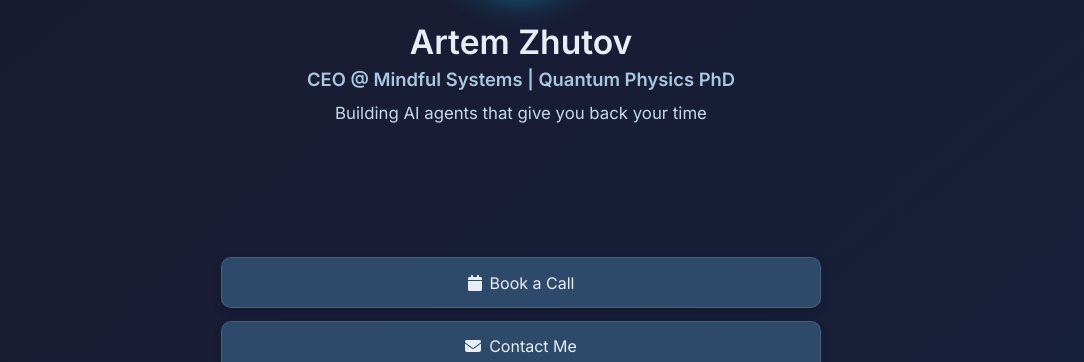
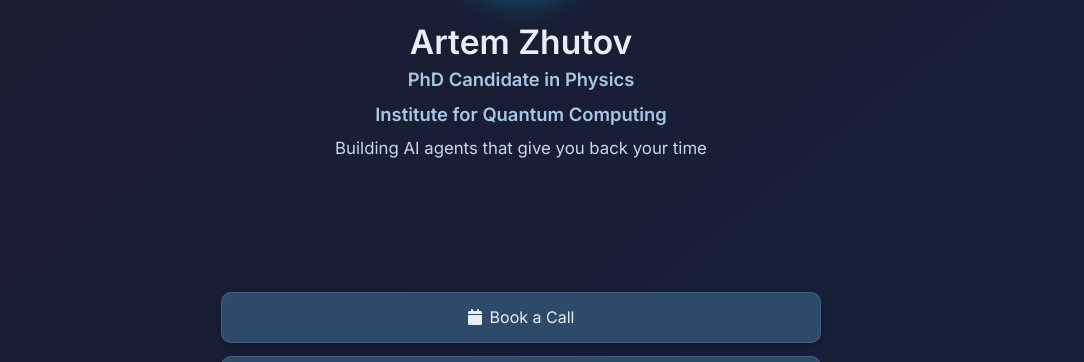
Before and after one commit to ArtemXTech/artemxtech.github.io, a plain HTML site: page index.html in a window 1280 px wide. Shown: the part 293-655 px from the top of the page, without its empty margins (119-1203 px from the left). Drawn offline with Linux system fonts and the light colour scheme.

Commit message:
Update index.html

```diff
--- a/index.html
+++ b/index.html
@@ -29,7 +29,7 @@
     <meta property="og:image" content="https://artemxtech.github.io/me.png" />
     <meta
       property="og:description"
-      content="CEO @ Mindful Systems | Quantum Physics PhD | Building AI agents that give you back your time"
+      content="PhD Candidate in Physics | Institute for Quantum Computing | Building AI agents that give you back your time"
     />
     <meta property="og:site_name" content="Artem Zhutov" />
   </head>
@@ -46,7 +46,8 @@
         </div>
 
         <h1 class="name">Artem Zhutov</h1>
-        <h2 class="subtitle">CEO @ Mindful Systems | Quantum Physics PhD</h2>
+        <h2 class="subtitle">PhD Candidate in Physics</h2>
+        <h2 class="subtitle">Institute for Quantum Computing</h2>
         <p class="tagline">Building AI agents that give you back your time</p>
       </div>
     </header>
```
